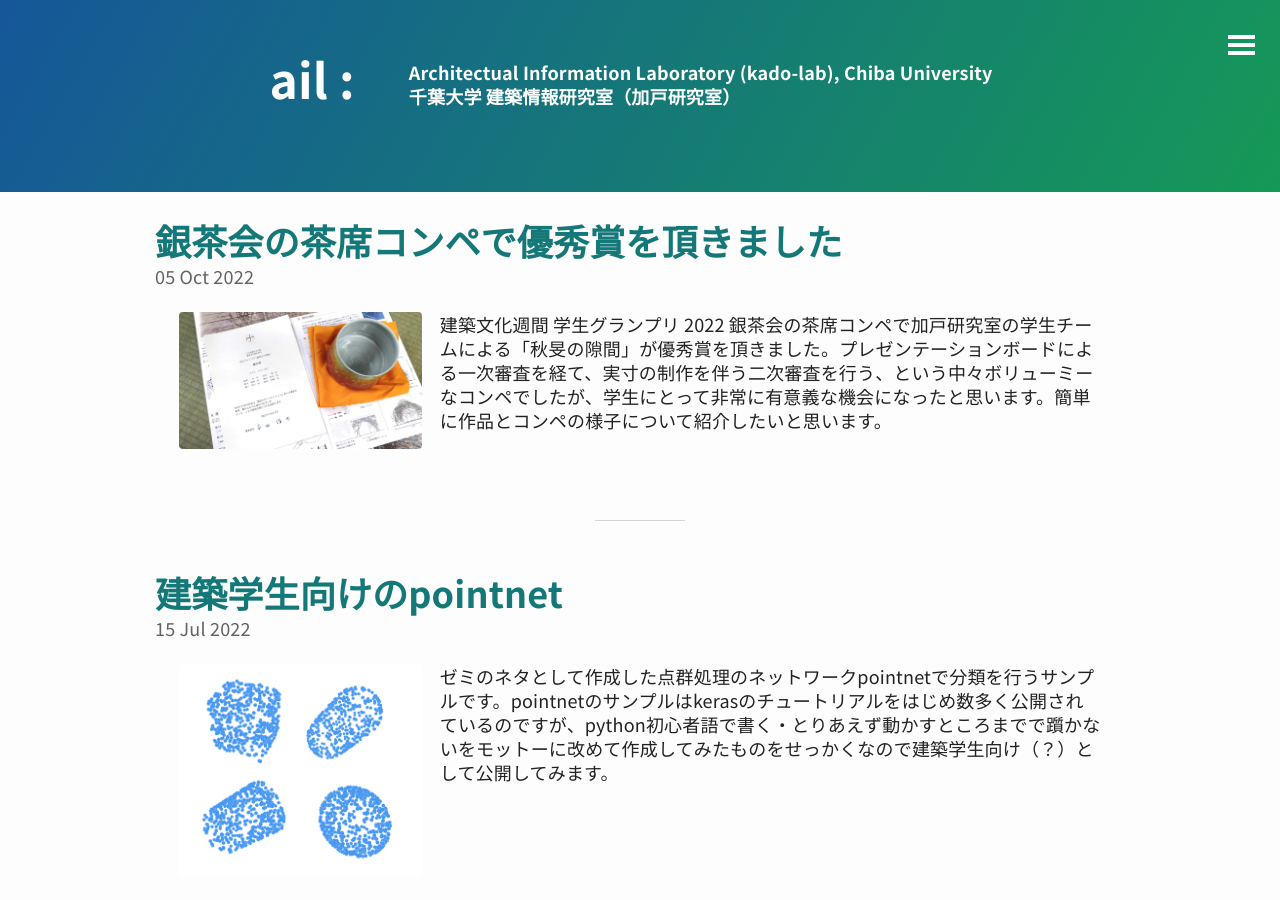
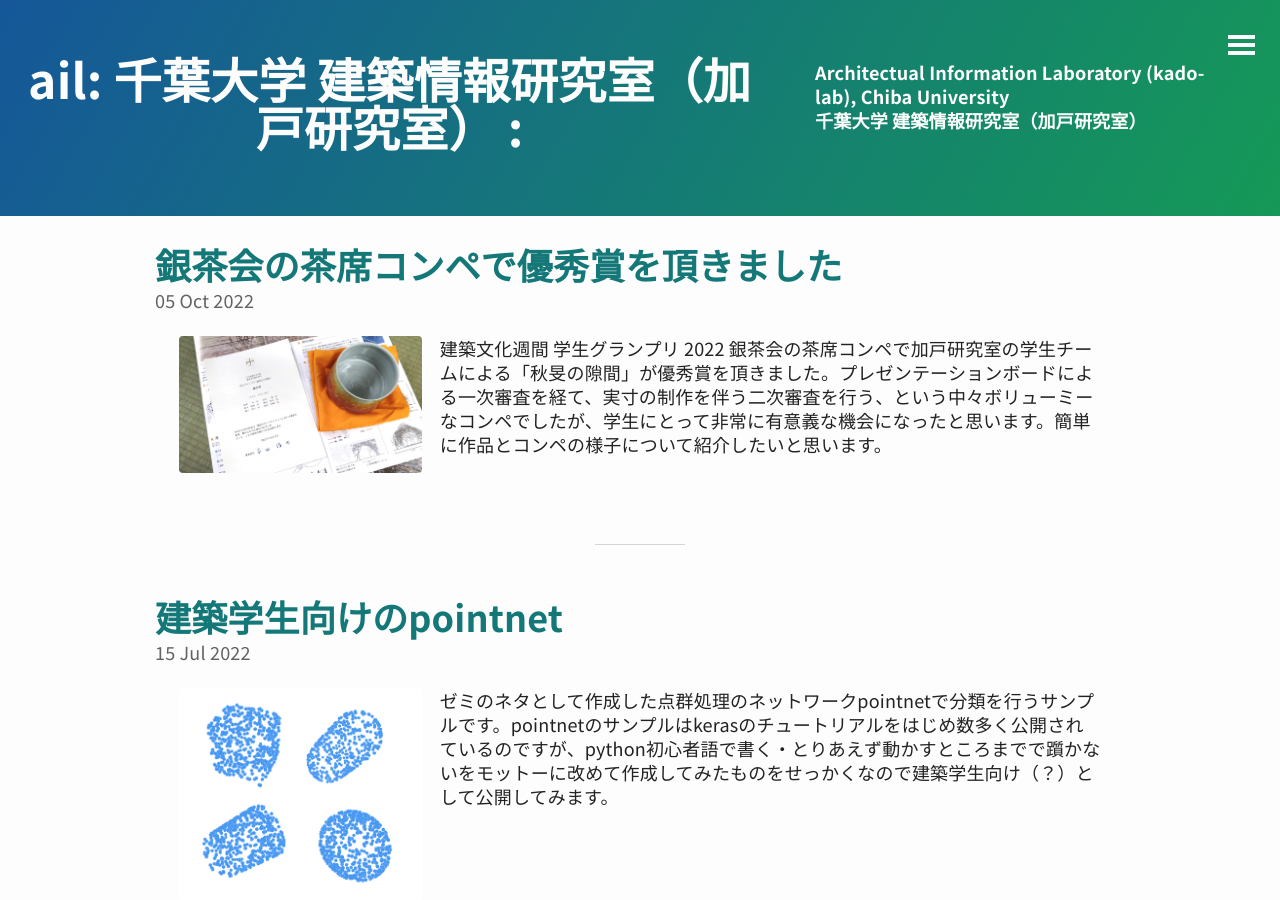
Before and after one commit to ail-and-colleagues/ail-and-colleagues.github.io, a Jekyll site: the page built from index.html, in a window 1280 px wide and 900 px high. Built offline with Jekyll 4.4.1, drawn with Linux system fonts in a browser that asks for light colours; the list of posts is cut into pages by our own code.

Commit message:
change title

```diff
--- a/_config.yml
+++ b/_config.yml
@@ -1,5 +1,5 @@
 # Site settings
-title: ail
+title: "ail: 千葉大学 建築情報研究室（加戸研究室）"
 description: "Architectual Information Laboratory (kado-lab), Chiba University"
 description_jp: 千葉大学 建築情報研究室（加戸研究室）
 url: "https://ail-and-colleagues.github.io"
```
